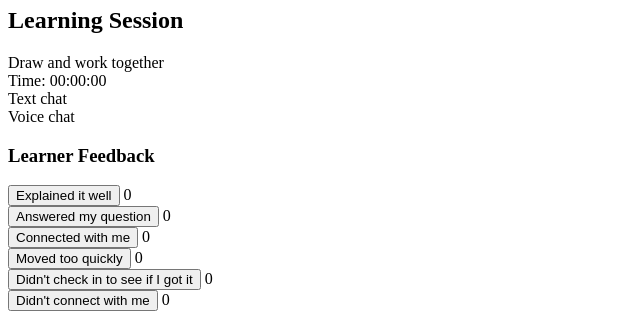
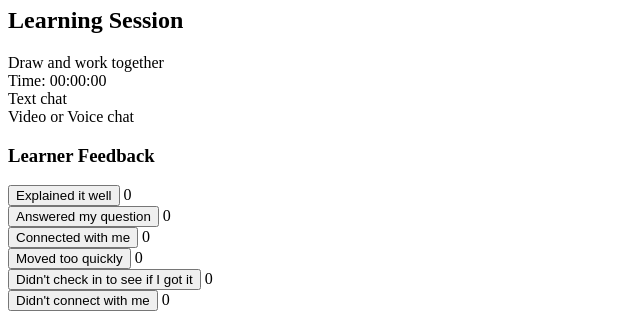
Before and after one commit to oddbird/knet, a Django app: template templates/demo.html in a window 1280 px wide. Shown: the part 729-1044 px from the top of the page, without its empty margins (0-640 px from the left). Run offline with Django 3.2, Linux system fonts and the light colour scheme; the template is opened without the code that fills it, so the values that code supplies are empty; some libraries are stand-ins or nearby versions.

Commit message:
video or voice chat

```diff
--- a/templates/demo.html
+++ b/templates/demo.html
@@ -90,7 +90,7 @@
         <div class="session">
           <div class="time">Time: <span class="timer">00:00:00</span></div>
           <div class="chat">Text chat</div>
-          <div class="voice">Voice chat</div>
+          <div class="voice">Video or Voice chat</div>
         </div>
       </section>
 
```
